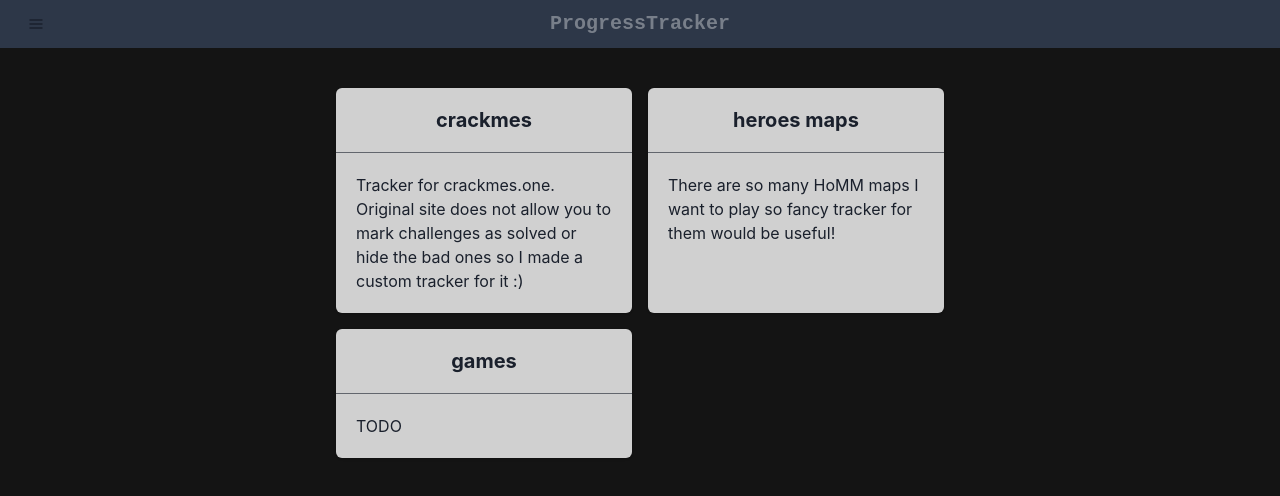
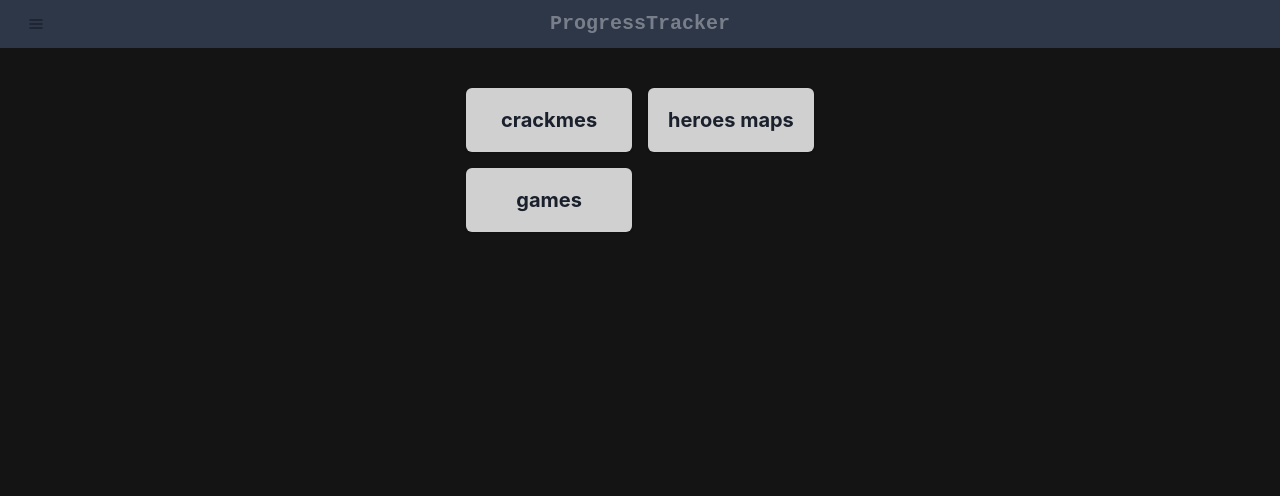
Before and after one commit to rivit98/progress-tracker-frontend, a React (Create React App) app: page / in a window 1280 px wide. Shown: the top 496 px of the page. Built offline with nearby package versions, Linux system fonts and the light colour scheme; what axios-auth-refresh would draw is missing.

Commit message:
remove home text

```diff
--- a/src/components/home/home.jsx
+++ b/src/components/home/home.jsx
@@ -1,27 +1,14 @@
-import {
-    Card,
-    CardBody,
-    CardHeader,
-    Center,
-    Container,
-    Divider,
-    Heading,
-    SimpleGrid,
-    Text,
-    VStack,
-} from '@chakra-ui/react';
+import { Card, CardHeader, Center, Container, Heading, SimpleGrid, VStack } from '@chakra-ui/react';
 import { Link as ReactRouterLink } from 'react-router-dom';
 
-const HomeCard = ({ header, target, children }) => {
+const HomeCard = ({ header, target }) => {
     return (
-        <Card as={ReactRouterLink} to={target} bg="whiteAlpha.800">
+        <Card as={ReactRouterLink} to={target} bg="whiteAlpha.800" w="full">
             <CardHeader>
                 <Center>
                     <Heading size="md">{header}</Heading>
                 </Center>
             </CardHeader>
-            <Divider />
-            <CardBody>{children}</CardBody>
         </Card>
     );
 };
@@ -29,23 +16,11 @@ const HomeCard = ({ header, target, children }) => {
 const Home = () => {
     return (
         <Container maxW="container.sm">
-            <VStack experimental_spaceY={10} alignItems="start">
-                <SimpleGrid spacing={4} templateColumns="repeat(auto-fill, minmax(200px, 1fr))">
-                    <HomeCard header="crackmes" target="/crackmes">
-                        <Text>
-                            Tracker for crackmes.one. Original site does not allow you to mark challenges as solved or
-                            hide the bad ones so I made a custom tracker for it :)
-                        </Text>
-                    </HomeCard>
-
-                    <HomeCard header="heroes maps" target="/heroes-maps">
-                        <Text>
-                            There are so many HoMM maps I want to play so fancy tracker for them would be useful!
-                        </Text>
-                    </HomeCard>
-                    <HomeCard header="games" target="/games">
-                        <Text>TODO</Text>
-                    </HomeCard>
+            <VStack experimental_spaceY={10} alignItems="center">
+                <SimpleGrid spacing={4} columns={2}>
+                    <HomeCard header="crackmes" target="/crackmes" />
+                    <HomeCard header="heroes maps" target="/heroes-maps" />
+                    <HomeCard header="games" target="/games" />
                 </SimpleGrid>
             </VStack>
         </Container>
--- a/src/components/nav/topNavbar.jsx
+++ b/src/components/nav/topNavbar.jsx
@@ -10,7 +10,6 @@ export const TopNavbar = ({ onOpen }) => {
                 <IconButton
                     onClick={onOpen}
                     variant="ghost"
-                    aria-label="open menu"
                     icon={<HamburgerIcon />}
                     _hover={{
                         background: 'blackAlpha.600',
```
